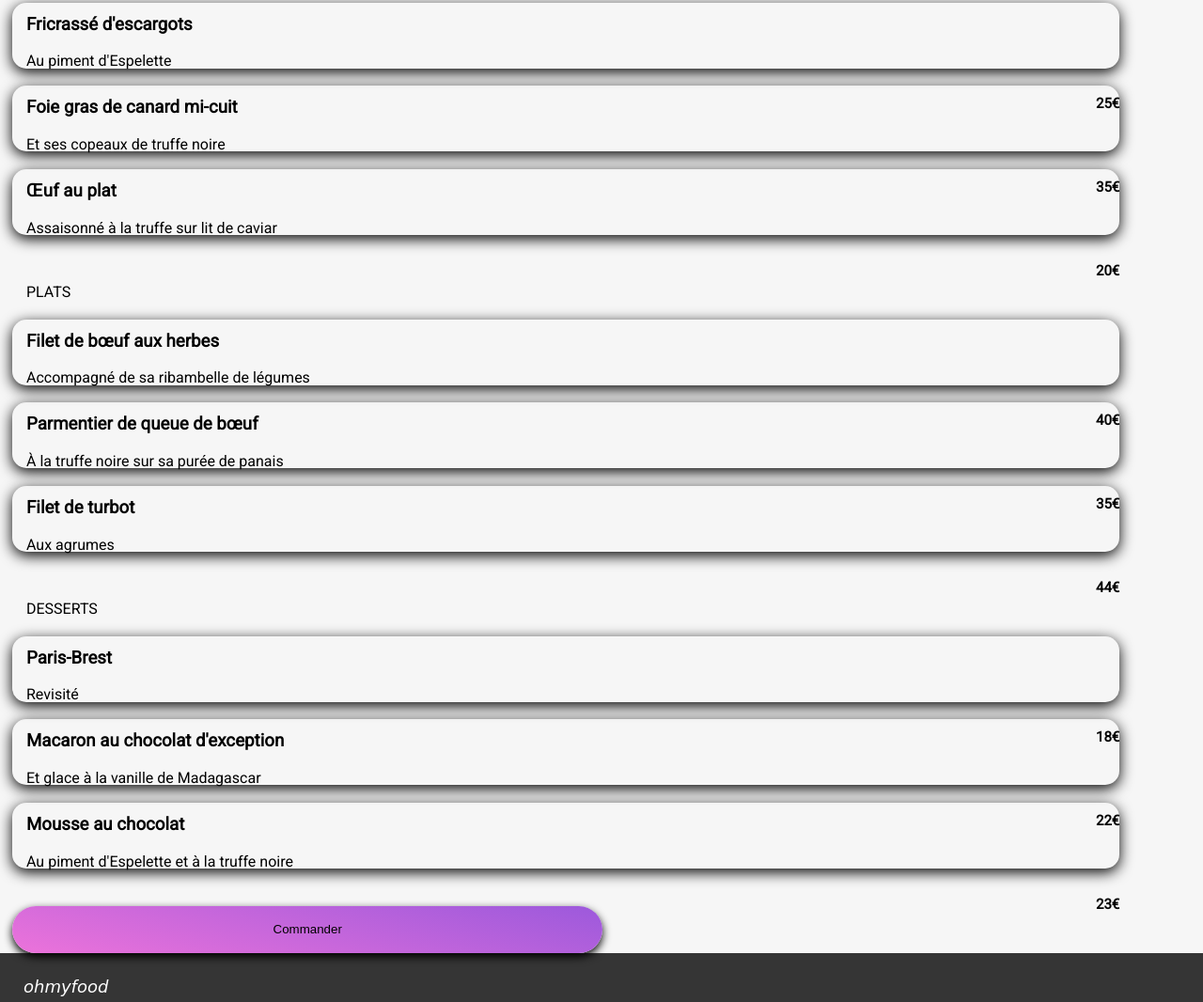
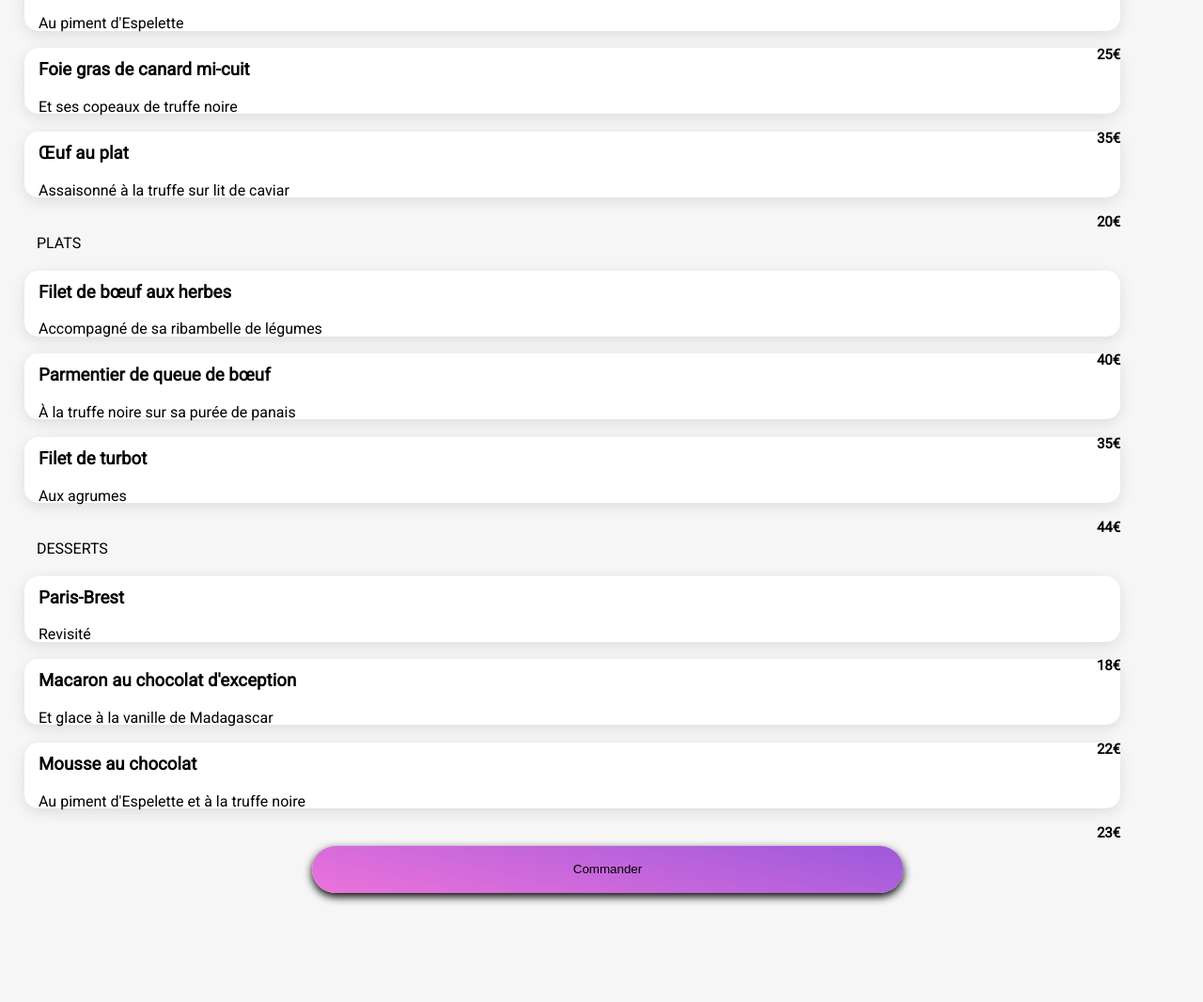
Before and after one commit to MaxiMarxMax/Projet-4-OC, a plain HTML site: page Restaurants/palette_du_gout.html in a window 1280 px wide. Shown: the part 536-1602 px from the top of the page at 94% size. Drawn offline with Linux system fonts and the light colour scheme; a web font is replaced by a local one.

Commit message:
Finalisation page acceuil + mise en place restaurants 1

```diff
--- a/Restaurants/palette_du_gout.css
+++ b/Restaurants/palette_du_gout.css
@@ -24,7 +24,6 @@ body {
     width: 100%;
     height: 275px;
     object-fit: contain;
-    object-position: bottom;
 }
 
 /****** SVG ******/
@@ -32,11 +31,17 @@ body {
 .fa-heart {
     width: 22px;
     height: 21px;
+    font-size: 22px;
     position: absolute;
-    left: 312px;
+    left: 316px;
     bottom: 1246px;
-    top: 408px;
+    top: 407px;
     right: 41px;
+}
+
+.fa-arrow-left {
+    font-size: 17px;
+    color: #353535;
 }
 
 .fa-utensils {
@@ -61,7 +66,9 @@ header {
 }
 
 .shadow {
-    box-shadow: 0px 4px 15px;
+    background-color: #FFFFFF;
+    box-shadow: 0px 4.011494159698486px 15.043103218078613px 0px #0000001A;
+
 }
 
 /****** OhMyFood ******/
@@ -100,6 +107,7 @@ header {
 
 .Entrées {
     margin-top: 42px;
+    padding-left: 13px;
 }
 
 .entrées2 {
@@ -111,6 +119,7 @@ header {
 
 .Plats {
     margin-top: 40px;
+    padding-left: 13px;
 }
 
 .plat2 {
@@ -123,6 +132,7 @@ header {
 .Desserts {
     margin-top: 40px;
     margin-bottom: 40px;
+    padding-left: 13px;
 }
 
 .dessert2 {
@@ -143,14 +153,13 @@ header {
     line-height: 41px;
 }
 
-.Menu h3 {
+.food {
     padding-left: 15px;
     padding-top: 12px;
 }
 
-.Menu p {
+.description {
     padding-left: 15px;
-    padding-bottom: 12px;
 }
 
 .Titre {
@@ -158,12 +167,15 @@ header {
     font-size: 16px;
     line-height: 18.75px;
     color: #000000;
+    padding-left: 13px;
 }
 
 .Prix {
     font-weight: 700;
     font-size: 15px;
     line-height: 17.63px;
+    display: flex;
+    justify-content: flex-end;
 }
 
 .Menu {
@@ -171,6 +183,7 @@ header {
     padding-left: 13px;
     border-radius:30px 30px 0px 0px;
     font-family: var(--Text);
+    height: 1307px;
 }
 
 button {
--- a/Restaurants/palette_du_gout.html
+++ b/Restaurants/palette_du_gout.html
@@ -12,9 +12,9 @@
     </head>
     <body class="main-conteneur">
         <header>
-            <a href="C:\Users\33614\Desktop\Projet 4\index.html"><i class="fa-solid fa-arrow-left"></i></a>
             <div class="TITRE">
-                <h1 class="OhMyFood flex just-cont align">ohmyfood</h1>
+                <a href="C:\Users\33614\Desktop\Projet 4\index.html"><i class="fa-solid fa-arrow-left"></i></a>
+                <h1 class="OhMyFood">ohmyfood</h1>
             </div>
         </header>
         <main>
@@ -27,58 +27,58 @@
                 <section class="Entrées">
                     <h3 class="Titre flex-row just-cont-fstart">ENTRÉES</h3>
                     <div class="entrées1 border15 shadow width93 height70">
-                        <h3>Fricrassé d'escargots</h3>
-                        <p>Au piment d'Espelette</p>
-                        <p class="Prix flex-row just-cont-fend">25€</p>
+                        <h3 class="food">Fricrassé d'escargots</h3>
+                        <p class="description">Au piment d'Espelette</p>
+                        <p class="Prix">25€</p>
                     </div>
                     <div class="entrées2 border15 shadow width93 height70">
-                        <h3>Foie gras de canard mi-cuit</h3>
-                        <p>Et ses copeaux de truffe noire</p>
-                        <p class="Prix flex-row just-cont-fend">35€</p>
+                        <h3 class="food">Foie gras de canard mi-cuit</h3>
+                        <p class="description">Et ses copeaux de truffe noire</p>
+                        <p class="Prix">35€</p>
                     </div>
                     <div class="entrées3 border15 shadow width93 height70">
-                        <h3>Œuf au plat</h3>
-                        <p>Assaisonné à la truffe sur lit de caviar</p>
-                        <p class="Prix flex-row just-cont-fend">20€</p>
+                        <h3 class="food">Œuf au plat</h3>
+                        <p class="description">Assaisonné à la truffe sur lit de caviar</p>
+                        <p class="Prix">20€</p>
                     </div>
                 </section>
                 <section class="Plats">
                     <h3 class="Titre flex-row just-cont-fstart">PLATS</h3>
                     <div class="plat1 border15 shadow width93 height70">
-                        <h3>Filet de bœuf aux herbes</h3>
-                        <p>Accompagné de sa ribambelle de légumes</p>
-                        <p class="Prix flex-row just-cont-fend">40€</p>
+                        <h3 class="food">Filet de bœuf aux herbes</h3>
+                        <p class="description">Accompagné de sa ribambelle de légumes</p>
+                        <p class="Prix">40€</p>
                     </div>
                     <div class="plat2 border15 shadow width93 height70">
-                        <h3>Parmentier de queue de bœuf</h3>
-                        <p>À la truffe noire sur sa purée de panais</p>
-                        <p class="Prix flex-row just-cont-fend">35€</p>
+                        <h3 class="food">Parmentier de queue de bœuf</h3>
+                        <p class="description">À la truffe noire sur sa purée de panais</p>
+                        <p class="Prix">35€</p>
                     </div>
                     <div class="plat3 border15 shadow width93 height70">
-                        <h3>Filet de turbot</h3>
-                        <p>Aux agrumes</p>
-                        <p class="Prix flex-row just-cont-fend">44€</p>
+                        <h3 class="food">Filet de turbot</h3>
+                        <p class="description">Aux agrumes</p>
+                        <p class="Prix">44€</p>
                     </div>
                 </section>
                 <section class="Desserts">
                     <h3 class="Titre flex-row just-cont-fstart">DESSERTS</h3>
                     <div class="dessert1 border15 shadow width93 height70">
-                        <h3>Paris-Brest</h3>
-                        <p>Revisité</p>
-                        <p class="Prix flex-row just-cont-fend">18€</p>
+                        <h3 class="food">Paris-Brest</h3>
+                        <p class="description">Revisité</p>
+                        <p class="Prix">18€</p>
                     </div>
                     <div class="dessert2 border15 shadow width93 height70">
-                        <h3>Macaron au chocolat d'exception</h3>
-                        <p>Et glace à la vanille de Madagascar</p>
-                        <p class="Prix flex-row just-cont-fend">22€</p>
+                        <h3 class="food">Macaron au chocolat d'exception</h3>
+                        <p class="description">Et glace à la vanille de Madagascar</p>
+                        <p class="Prix">22€</p>
                     </div>
                     <div class="dessert3 border15 shadow width93 height70">
-                        <h3>Mousse au chocolat</h3>
-                        <p>Au piment d'Espelette et à la truffe noire</p>
-                        <p class="Prix flex-row just-cont-fend">23€</p>
+                        <h3 class="food">Mousse au chocolat</h3>
+                        <p class="description">Au piment d'Espelette et à la truffe noire</p>
+                        <p class="Prix">23€</p>
                     </div>
                 </section>
-                <div class="button">
+                <div class="button flex-column just-cont align">
                     <button>Commander</button>
                 </div>
             </section>
```
Also changed, not shown: Assets/index.css (+24 -0 lines), index.html (+3 -0 lines), Restaurants/délice_des_sens.css (added), Restaurants/délice_des_sens.html (added), Restaurants/note_enchantée.css (added), Restaurants/note_enchantée.html (added).
